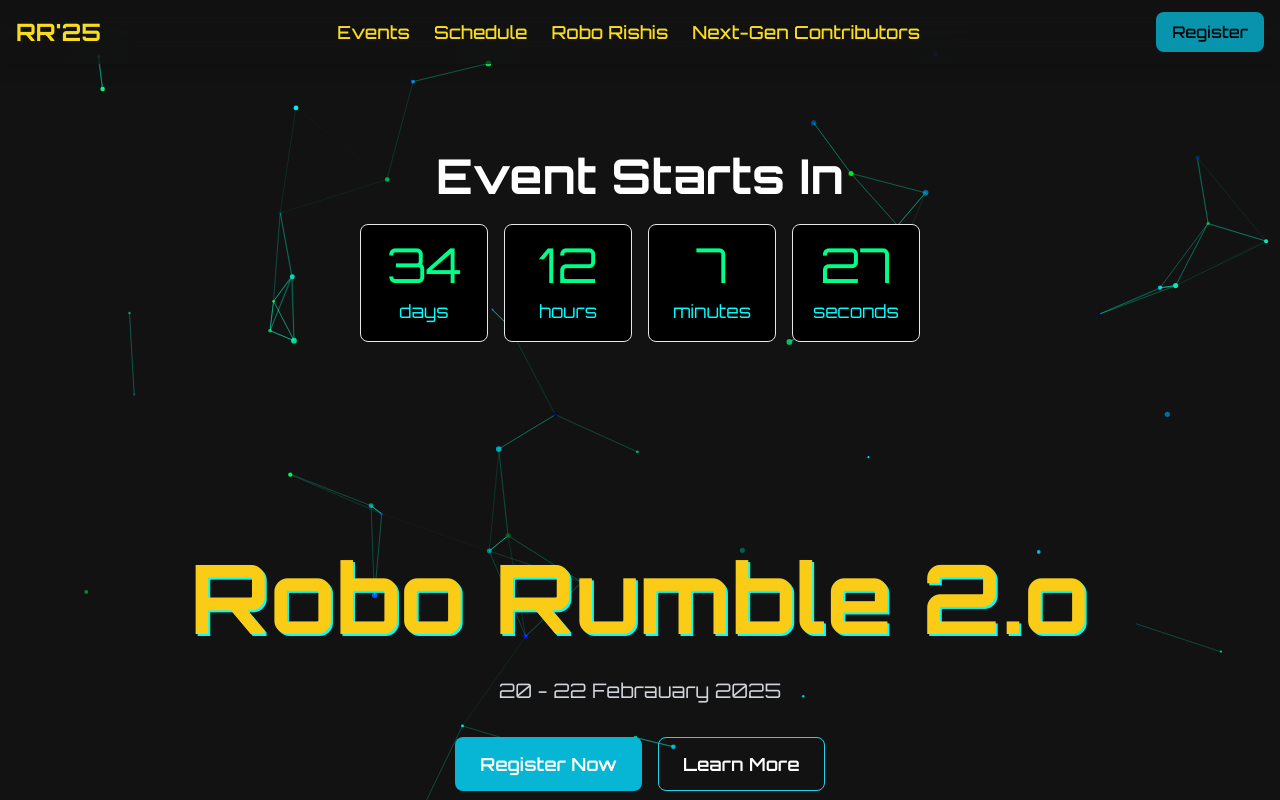
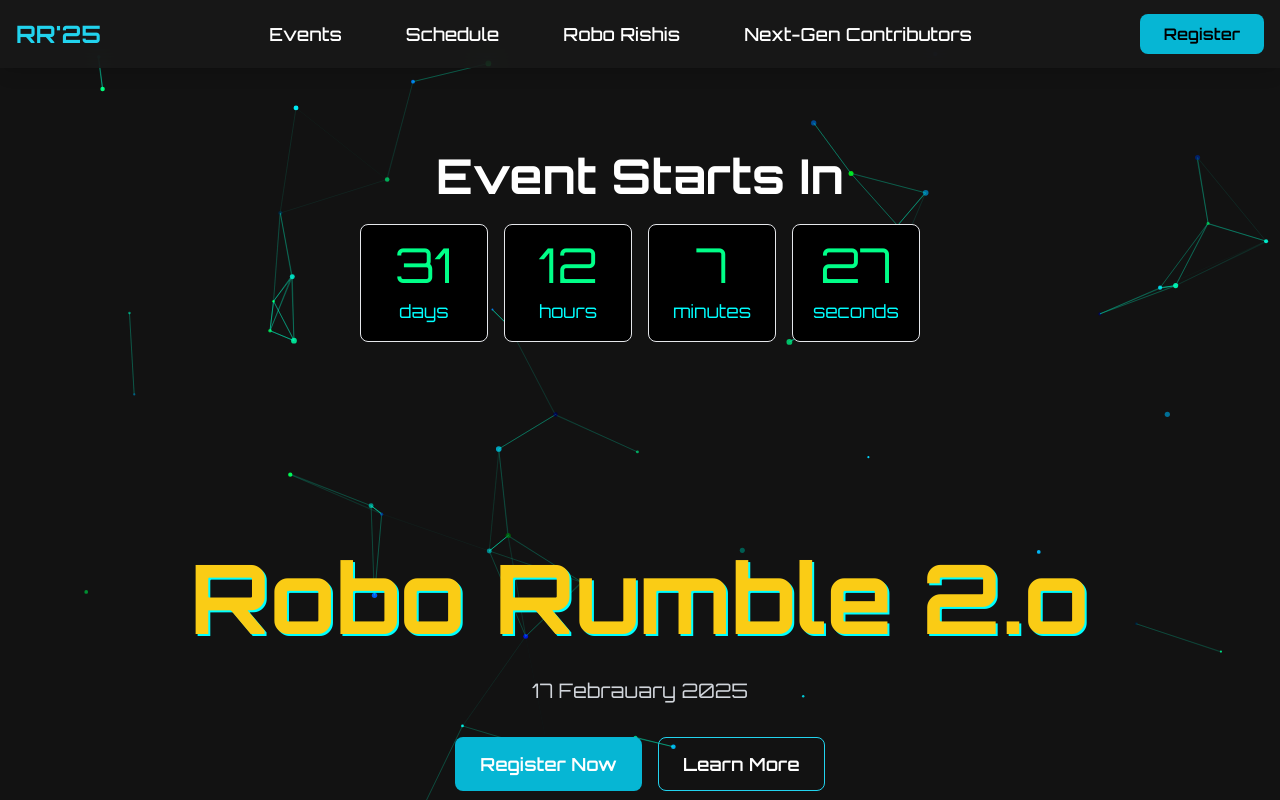
Before and after one commit to ad1tyayadav/tech-fest, a React (Vite) app: page / in a window 1280 px wide. Shown: the top 800 px of the page. Built offline with nearby package versions, Linux system fonts and the light colour scheme.

Commit message:
Make Changes

```diff
--- a/src/components/CountdownTimer.jsx
+++ b/src/components/CountdownTimer.jsx
@@ -2,7 +2,7 @@ import React, { useState, useEffect } from 'react';
 
 function CountdownTimer() {
   const calculateTimeLeft = () => {
-    const eventDate = new Date('2025-02-20T00:00:00');
+    const eventDate = new Date('2025-02-17T00:00:00');
     const currentTime = new Date();
     const difference = eventDate - currentTime;
 
--- a/src/components/HeroSection.jsx
+++ b/src/components/HeroSection.jsx
@@ -7,7 +7,7 @@ function HeroSection() {
         Robo Rumble 2.o
       </h1>
       <p className="text-xl mt-4 text-gray-300">
-       20 - 22 Febrauary 2025
+       17 Febrauary 2025
       </p>
       <div className="mt-8 flex space-x-4">
         <button className="px-6 py-3 bg-cyan-500 hover:bg-cyan-400 text-lg font-semibold rounded-lg"
--- a/src/components/Navbar.jsx
+++ b/src/components/Navbar.jsx
@@ -6,17 +6,21 @@ function Navbar() {
   const [isOpen, setIsOpen] = useState(false);
 
   return (
-    <nav className="fixed top-0 left-0 w-full z-50 bg-gray-900/50 backdrop-blur-lg shadow-lg">
+    <nav className="fixed top-0 left-0 w-full z-50 bg-gray-800/80 backdrop-blur-md shadow-lg">
       <div className="container mx-auto px-4 py-3 flex items-center justify-between">
         {/* Logo */}
-        <Link className="text-2xl font-extrabold hover:text-cyan-400" to={'/'}>
+        <Link
+          className="text-2xl font-extrabold text-cyan-400 hover:text-cyan-300 transition"
+          to="/"
+        >
           RR'25
         </Link>
 
         {/* Hamburger Icon */}
         <button
-          className="text-2xl text-cyan-400 md:hidden"
+          className="text-3xl text-cyan-400 md:hidden focus:outline-none"
           onClick={() => setIsOpen(!isOpen)}
+          aria-label="Toggle Navigation"
         >
           {isOpen ? <FiX /> : <FiMenu />}
         </button>
@@ -24,49 +28,44 @@ function Navbar() {
         {/* Navigation Links */}
         <div
           className={`${
-            isOpen ? 'block' : 'hidden'
-          } md:flex md:space-x-6 text-lg flex-grow flex flex-col md:flex-row justify-center items-center md:static w-full md:w-auto bg-gray-900/90 md:bg-transparent shadow-lg md:shadow-none p-4 md:p-0`}
+            isOpen ? 'flex' : 'hidden'
+          } md:flex md:space-x-8 items-center text-lg flex-col md:flex-row fixed md:static top-16 md:top-auto left-0 w-full md:w-auto bg-gray-900 md:bg-transparent py-6 md:py-0 shadow-lg md:shadow-none`}
         >
           <Link
-            to={'/events'}
-            className="block md:inline-block hover:text-cyan-400 transition"
+            to="/events"
+            className="block md:inline-block px-4 py-2 text-white hover:text-cyan-400 transition"
             onClick={() => setIsOpen(false)}
           >
             Events
           </Link>
           <Link
-            to={'/competitions'}
-            className="block md:inline-block hover:text-cyan-400 transition"
+            to="/competitions"
+            className="block md:inline-block px-4 py-2 text-white hover:text-cyan-400 transition"
             onClick={() => setIsOpen(false)}
           >
             Schedule
           </Link>
           <Link
-            to={'/teams'}
-            className="block md:inline-block hover:text-cyan-400 transition"
+            to="/teams"
+            className="block md:inline-block px-4 py-2 text-white hover:text-cyan-400 transition"
             onClick={() => setIsOpen(false)}
           >
             Robo Rishis
           </Link>
           <Link
-            to={'/about'}
-            className="block md:inline-block hover:text-cyan-400 transition"
+            to="/about"
+            className="block md:inline-block px-4 py-2 text-white hover:text-cyan-400 transition"
             onClick={() => setIsOpen(false)}
           >
             Next-Gen Contributors
           </Link>
         </div>
 
-        {/* Right Side Buttons */}
-        <div
-          className={`${
-            isOpen ? 'block' : 'hidden'
-          } md:flex space-x-4 mt-3 md:mt-0`}
-        >
-
+        {/* Right-Side Button */}
+        <div className={`${isOpen ? 'block' : 'hidden'} md:block`}>
           <Link
-            to={'/auth'}
-            className="text-black px-4 py-2 bg-cyan-500/80 hover:bg-cyan-400 rounded-lg transition"
+            to="/auth"
+            className="inline-block px-6 py-2 text-black bg-cyan-500 hover:bg-cyan-400 rounded-lg font-semibold transition"
           >
             Register
           </Link>
```
